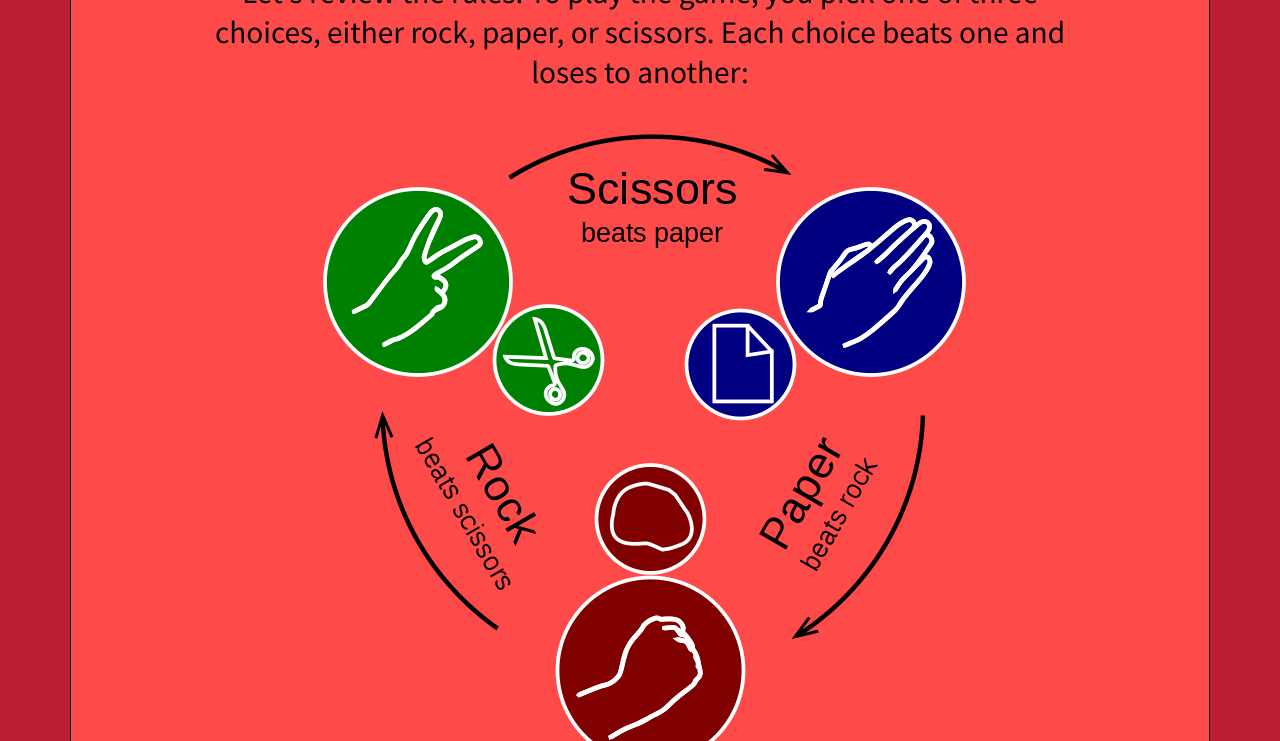
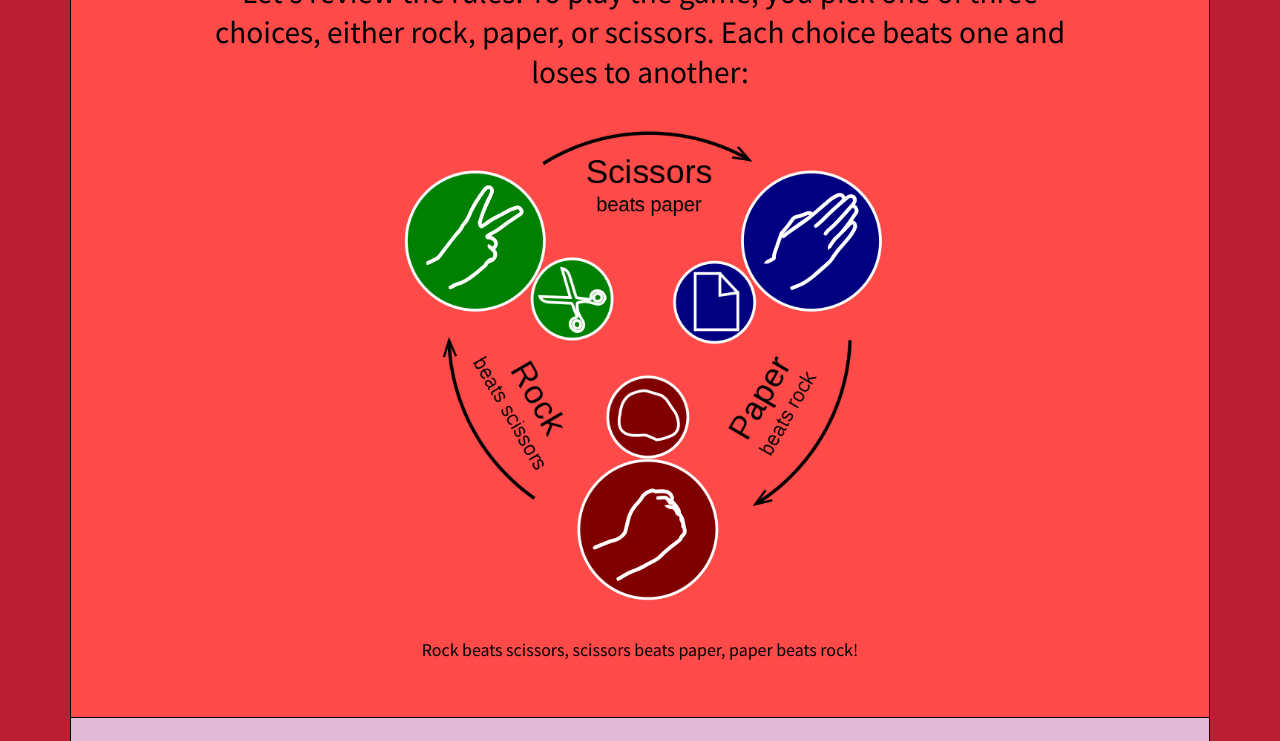
Before and after one commit to drmeloy/lab-03-rock-paper-scissors, a plain HTML site: page index.html in a window 1280 px wide. Shown: the part 780-1521 px from the top of the page. Drawn offline with Linux system fonts and the light colour scheme.

Commit message:
fixed typo in class=win-loss-flow

```diff
--- a/index.html
+++ b/index.html
@@ -21,7 +21,7 @@
             <br><br>
             Let's review the rules. To play the game, you pick one of three choices, either rock, paper, or scissors. Each choice beats one and loses to another:
             <figure id="win-loss-flow">
-                <img src="img/win loss flow.png" alt="Flow chart of what beats what" class="win-loss=flow" />
+                <img src="img/win loss flow.png" alt="Flow chart of what beats what" class="win-loss-flow" />
                 <br>
                 <figcaption>Rock beats scissors, scissors beats paper, paper beats rock!</figcaption>
             </figure>
--- a/style.css
+++ b/style.css
@@ -145,7 +145,7 @@ figcaption {
 }
 
 .win-loss-flow {
-    width: 10%;
+    width: 90%;
     height: auto;
     size: 500px 500px;
 }
```
